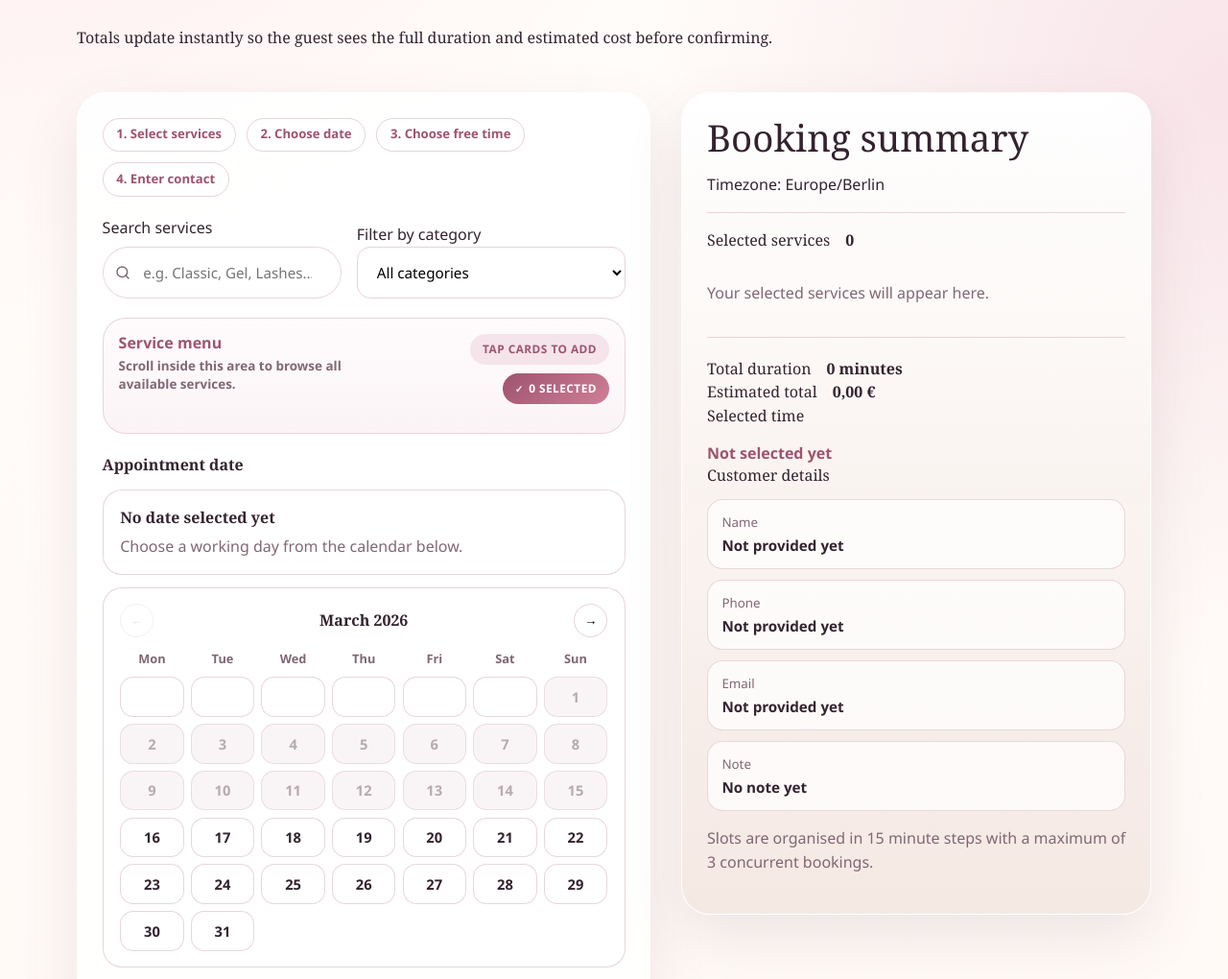
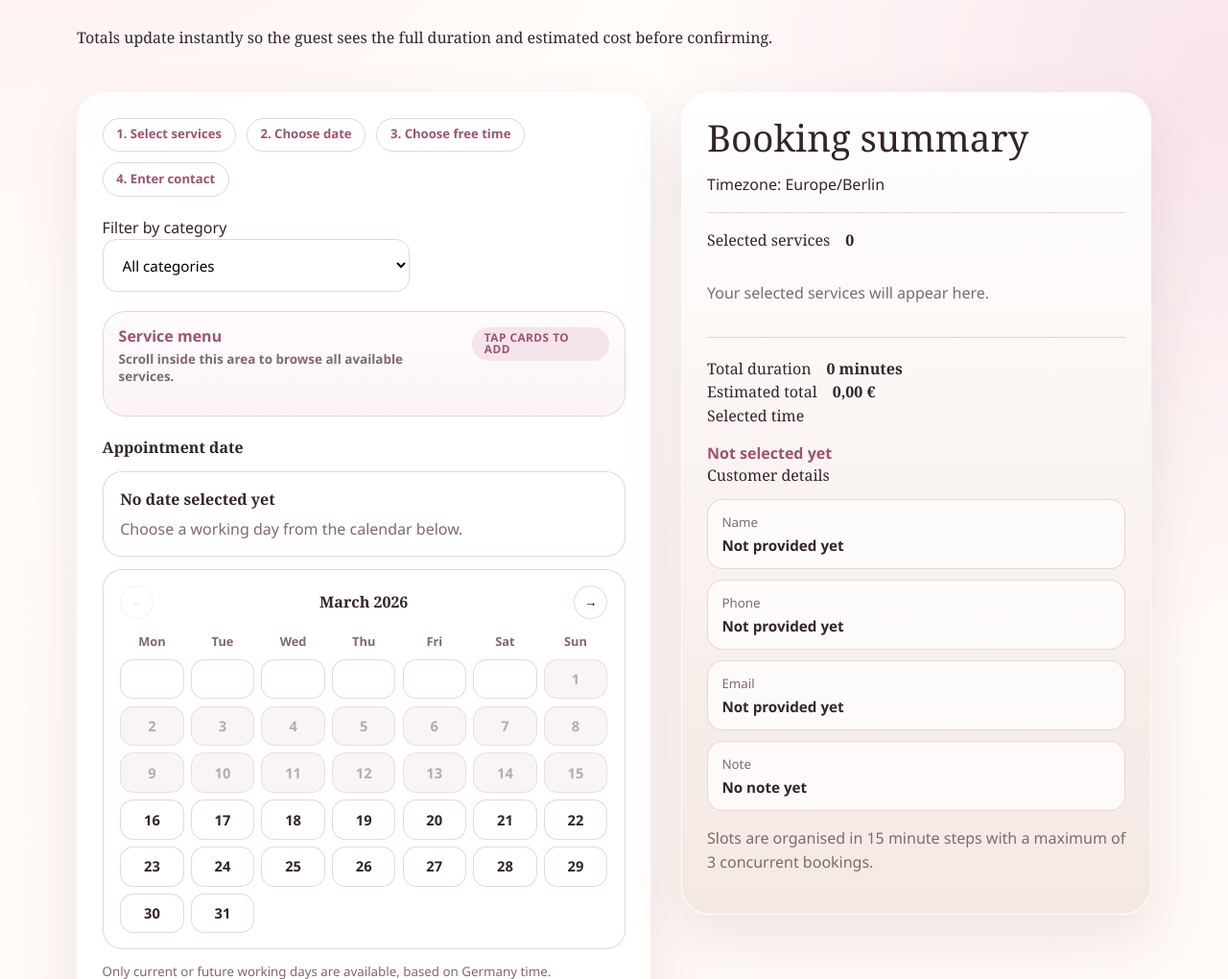
Before and after one commit to garstini/lknails, a Django app: page /en/booking/ in a window 1280 px wide. Shown: the part 441-1461 px from the top of the page at 96% size. Run offline with Django 5.2, Linux system fonts and the light colour scheme; data that the repository does not hold is empty.

Commit message:
Revert "feat: improve service selector UI in booking form"
This reverts commit 02b9f6aa1b3e2d0a62a2637ae957236489d3142a.

```diff
--- a/static/css/site.css
+++ b/static/css/site.css
@@ -464,41 +464,9 @@ h3 { font-size: 1.25rem; margin-bottom: 0.55rem; }
 }
 .service-toolbar {
   display: grid;
-  grid-template-columns: 1fr minmax(200px, 280px);
+  grid-template-columns: minmax(220px, 320px);
   gap: 1rem;
   margin-bottom: 1.25rem;
-  align-items: end;
-}
-.service-search-label {
-  display: grid;
-  gap: 0.5rem;
-}
-.service-search-wrap {
-  position: relative;
-  display: flex;
-  align-items: center;
-}
-.service-search-icon {
-  position: absolute;
-  left: 0.85rem;
-  color: var(--muted);
-  pointer-events: none;
-  flex-shrink: 0;
-}
-.service-search-input {
-  padding-left: 2.6rem !important;
-  border-radius: 999px !important;
-  background: rgba(255,255,255,0.96) !important;
-  border-color: rgba(230, 211, 216, 0.9) !important;
-  transition: border-color 0.18s ease, box-shadow 0.18s ease;
-}
-.service-search-input:focus {
-  outline: none;
-  border-color: var(--accent) !important;
-  box-shadow: 0 0 0 3px rgba(207, 127, 151, 0.14);
-}
-.service-search-input::-webkit-search-cancel-button {
-  cursor: pointer;
 }
 .booking-form-intro {
   display: flex;
@@ -748,36 +716,6 @@ h3 { font-size: 1.25rem; margin-bottom: 0.55rem; }
   letter-spacing: 0.04em;
   text-transform: uppercase;
 }
-.service-selector-badges {
-  display: flex;
-  align-items: center;
-  gap: 0.55rem;
-  flex-wrap: wrap;
-  justify-content: flex-end;
-}
-.service-selected-count {
-  display: inline-flex;
-  align-items: center;
-  gap: 0.35rem;
-  min-height: 2rem;
-  padding: 0.35rem 0.8rem;
-  border-radius: 999px;
-  background: linear-gradient(135deg, var(--accent-deep), var(--accent));
-  color: white;
-  font: 700 0.74rem/1 "Avenir Next", "Segoe UI", sans-serif;
-  letter-spacing: 0.04em;
-  text-transform: uppercase;
-  animation: badge-pop 0.22s ease;
-}
-.service-selected-count::before {
-  content: "✓";
-  font-size: 0.85em;
-}
-@keyframes badge-pop {
-  0% { transform: scale(0.8); opacity: 0; }
-  60% { transform: scale(1.08); }
-  100% { transform: scale(1); opacity: 1; }
-}
 .service-pick-card {
   position: relative;
   gap: 1.1rem;
@@ -889,20 +827,13 @@ h3 { font-size: 1.25rem; margin-bottom: 0.55rem; }
 }
 .service-group h2 {
   margin: 0 0 0.95rem;
-  padding: 0.5rem 0 0.6rem 0.85rem;
+  padding-bottom: 0.6rem;
   border-bottom: 1px solid rgba(230, 211, 216, 0.9);
-  border-left: 3px solid var(--accent);
-  border-radius: 0 0 0 2px;
-  color: var(--accent-deep);
-  font: 700 1.05rem/1.3 "Avenir Next", "Segoe UI", sans-serif;
-  letter-spacing: 0.01em;
 }
 .subcategory-block {
   padding: 1.1rem 1.15rem 1rem;
   border-radius: 24px;
-  background: rgba(255,255,255,0.65);
-  border: 1px solid rgba(230, 211, 216, 0.5);
-  box-shadow: 0 4px 14px rgba(113, 75, 93, 0.04);
+  background: rgba(255,255,255,0.52);
 }
 .subcategory-block + .subcategory-block {
   margin-top: 1rem;
@@ -1133,7 +1064,6 @@ select,
   .hero-grid, .booking-layout, .footer-grid, .card-grid, .field-grid, .split-feature, .service-toolbar, .confirmation-grid, .gallery-grid, .calendar-grid, .hero-showcase, .gallery-intro, .hero-metrics, .admin-kpi-grid, .admin-dashboard-grid, .admin-insight-grid {
     grid-template-columns: 1fr;
   }
-  .service-search-input { border-radius: 14px !important; }
   .admin-hero {
     flex-direction: column;
     align-items: start;
--- a/templates/bookings/booking_form.html
+++ b/templates/bookings/booking_form.html
@@ -26,13 +26,6 @@
         </div>
 
         <div class="service-toolbar">
-          <label class="service-search-label">
-            {% trans "Search services" %}
-            <div class="service-search-wrap">
-              <svg class="service-search-icon" xmlns="http://www.w3.org/2000/svg" width="16" height="16" viewBox="0 0 24 24" fill="none" stroke="currentColor" stroke-width="2.2" stroke-linecap="round" stroke-linejoin="round"><circle cx="11" cy="11" r="8"/><line x1="21" y1="21" x2="16.65" y2="16.65"/></svg>
-              <input type="search" id="service-search" class="service-search-input" placeholder="{% trans 'e.g. Classic, Gel, Lashes…' %}" autocomplete="off">
-            </div>
-          </label>
           <label>
             {% trans "Filter by category" %}
             <select id="service-category-filter">
@@ -50,10 +43,7 @@
               <strong>{% trans "Service menu" %}</strong>
               <p class="service-selector-hint">{% trans "Scroll inside this area to browse all available services." %}</p>
             </div>
-            <div class="service-selector-badges">
-              <span class="service-selector-badge">{% trans "Tap cards to add" %}</span>
-              <span class="service-selected-count" id="service-selected-count" hidden>0 {% trans "selected" %}</span>
-            </div>
+            <span class="service-selector-badge">{% trans "Tap cards to add" %}</span>
           </div>
           <div class="service-selector">
             {% for category, subcategories in grouped_services.items %}
@@ -256,8 +246,6 @@
     const slotContainer = document.getElementById('available-slots');
     const slotsUrl = "{% url 'available_slots' %}";
     const serviceFilter = document.getElementById('service-category-filter');
-    const serviceSearch = document.getElementById('service-search');
-    const serviceSelectedCount = document.getElementById('service-selected-count');
     const serviceCards = Array.from(document.querySelectorAll('.check-card'));
     const serviceGroups = Array.from(document.querySelectorAll('.service-group'));
     const closedWeekdays = (dateInput.dataset.closedWeekdays || '')
@@ -468,10 +456,6 @@
 
     function renderCart(selectedItems) {
       cartCount.textContent = selectedItems.length;
-      if (serviceSelectedCount) {
-        serviceSelectedCount.textContent = `${selectedItems.length} {% trans "selected" %}`;
-        serviceSelectedCount.hidden = selectedItems.length === 0;
-      }
       if (!selectedItems.length) {
         cartContainer.innerHTML = '<p class="summary-note">{% trans "Your selected services will appear here." %}</p>';
         return;
@@ -494,14 +478,10 @@
 
     function applyServiceFilters() {
       const categoryValue = serviceFilter.value.trim().toLowerCase();
-      const searchValue = serviceSearch ? serviceSearch.value.trim().toLowerCase() : '';
 
       serviceCards.forEach((card) => {
         const matchesCategory = !categoryValue || card.dataset.categoryName === categoryValue;
-        const matchesSearch = !searchValue
-          || card.dataset.serviceName.includes(searchValue)
-          || card.dataset.subcategoryName.includes(searchValue);
-        card.style.display = (matchesCategory && matchesSearch) ? '' : 'none';
+        card.style.display = matchesCategory ? '' : 'none';
       });
 
       serviceGroups.forEach((group) => {
@@ -589,7 +569,6 @@
       renderDateGrid();
     });
     serviceFilter.addEventListener('change', applyServiceFilters);
-    if (serviceSearch) serviceSearch.addEventListener('input', applyServiceFilters);
     applyServiceFilters();
     renderCustomerSummary();
     renderSelectedDate();
```
